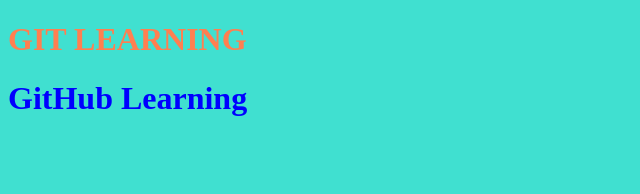
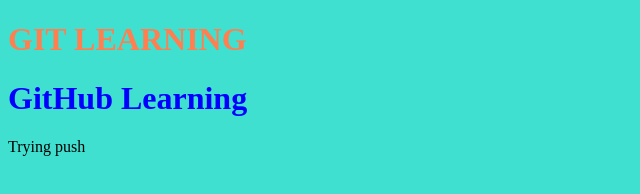
Before and after one commit to MaksiCebulec/gitLearning, a plain HTML site: page index.html in a window 1280 px wide. Shown: the full height of the page, 0-640 px from the left. Drawn offline with Linux system fonts and the light colour scheme.

Commit message:
trying push

```diff
--- a/index.html
+++ b/index.html
@@ -11,6 +11,7 @@
 <h1>Git Learning</h1>
 
 <h1>GitHub Learning</h1>
+<p>Trying push</p>
 
 <body>
     <script src="app.js"></script>
```
